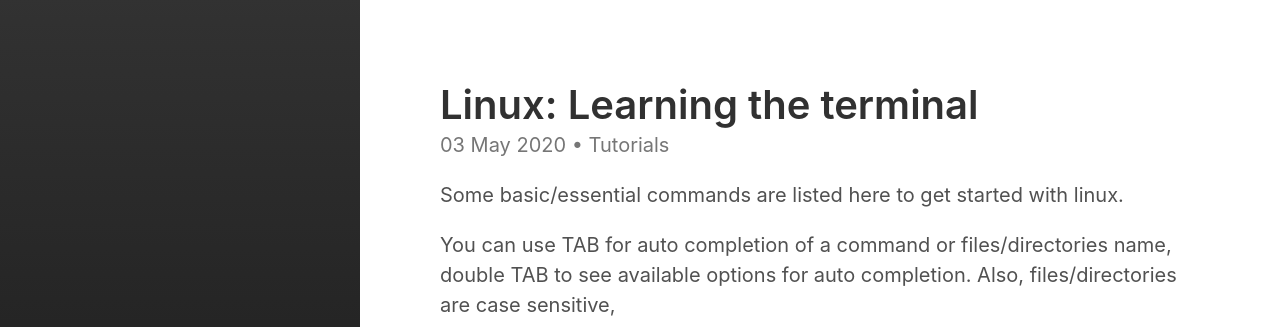
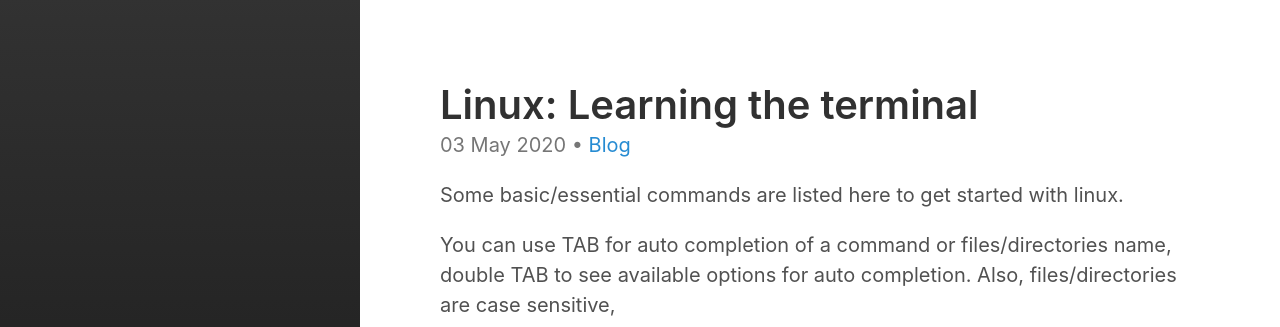
Before and after one commit to nusiloot/nerrorsec.github.io, a Jekyll site: the page built from _posts/2020-05-03-learning_the_terminal.md, in a window 1280 px wide and 900 px high. Shown: the top 327 px of the window. Built offline with Jekyll 4.4.1, drawn with Linux system fonts in a browser that asks for light colours.

Commit message:
Update 2020-05-03-learning_the_terminal.md

```diff
--- a/_posts/2020-05-03-learning_the_terminal.md
+++ b/_posts/2020-05-03-learning_the_terminal.md
@@ -2,7 +2,7 @@
 layout: post
 title: "Linux: Learning the terminal"
 categories:
-  - Tutorials
+  - Blog
 tags:
   - linux
 last_modified_at: 2020-05-03
```
